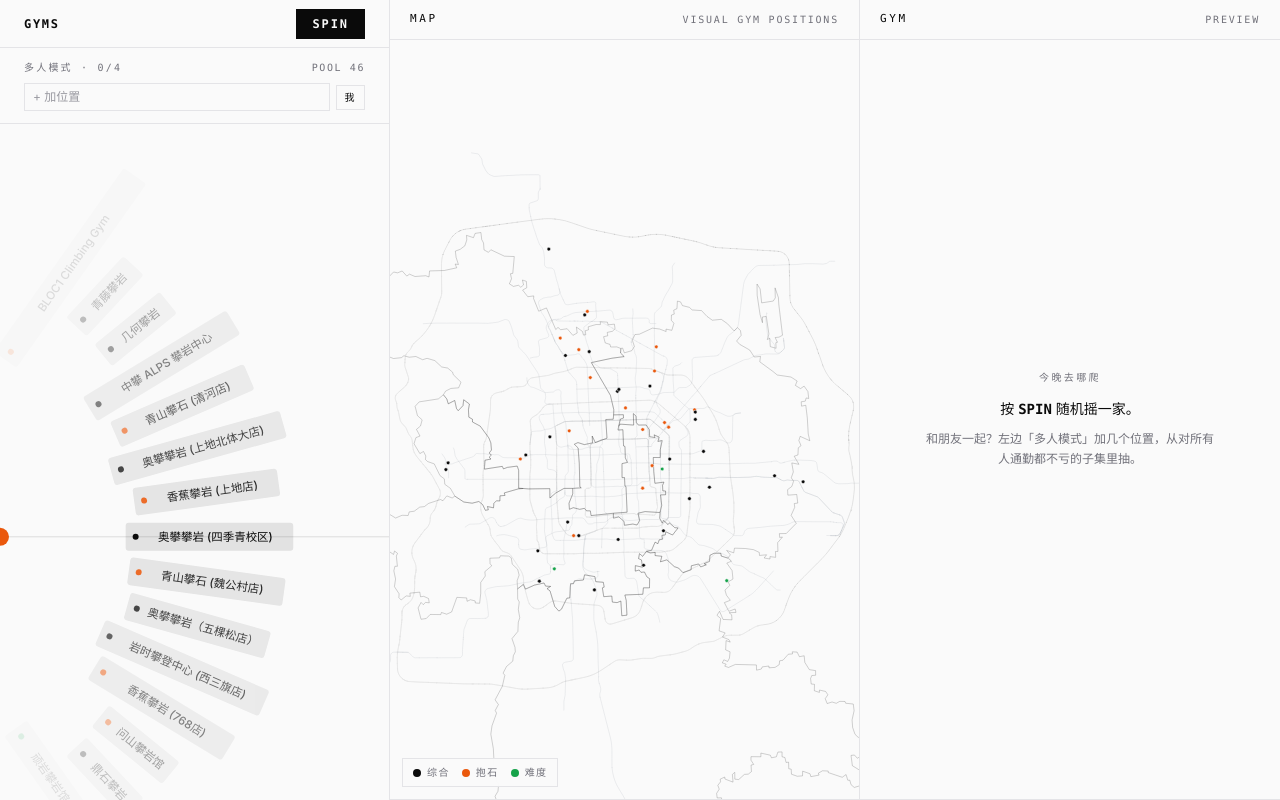
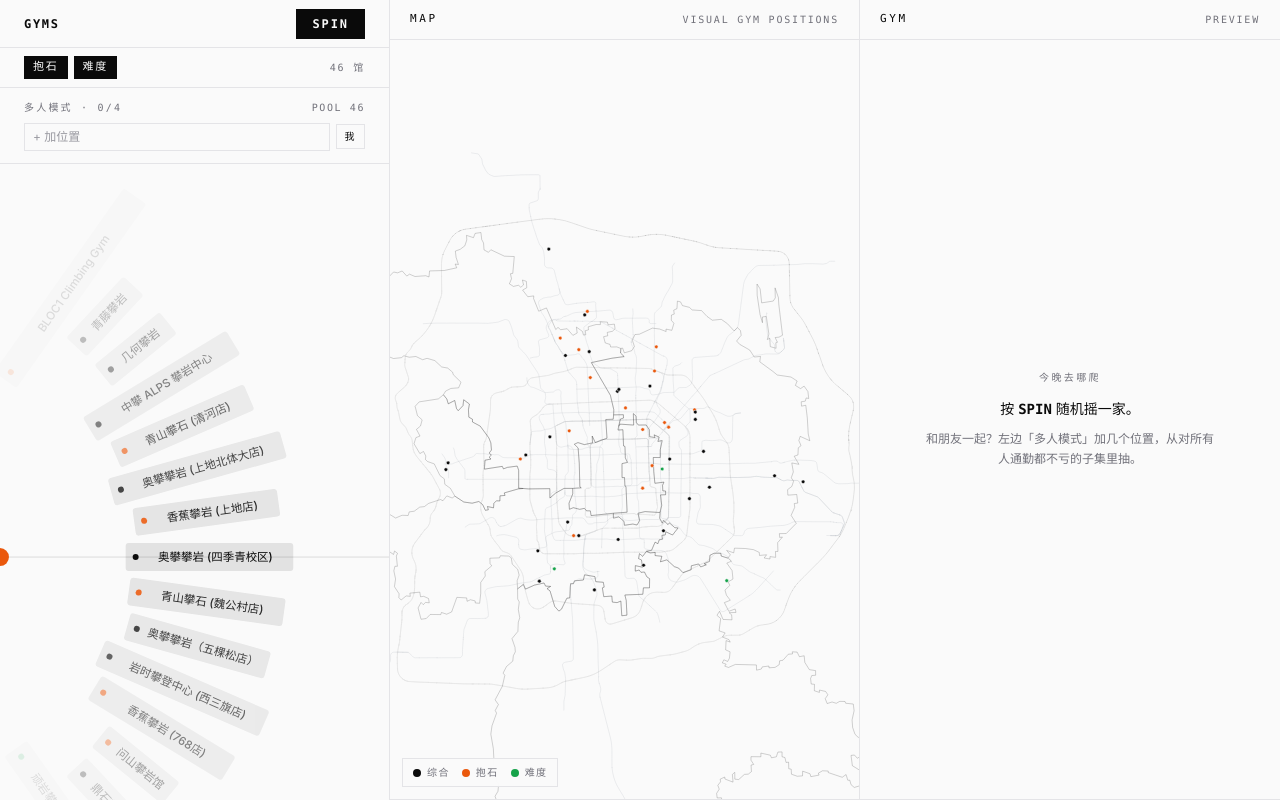
Before and after one commit to liyutong040421-max/beijing-running-roulette, a Next.js app: page /climbing in a window 1280 px wide. Built offline with nearby package versions, Linux system fonts and the light colour scheme.

Commit message:
Add 抱石 / 难度 type filter chips above the wheel
Toggling a chip drops gyms whose discipline isn't selected (综合馆 counts as
both). At least one chip stays on. Filtering also prunes selectedGym/hoveredGym
so the preview doesn't show a gym that's no longer in the pool.

```diff
--- a/components/climbing/ClimbingRoulette.tsx
+++ b/components/climbing/ClimbingRoulette.tsx
@@ -97,6 +97,21 @@ const DISTRICT_ORDER = new Map<string, number>([
 type DistrictProps = { name?: string; adcode?: number };
 type GeoData = FeatureCollection<Geometry, DistrictProps>;
 
+type GymType = "boulder" | "lead";
+
+const TYPE_CHIPS: Array<{ key: GymType; label: string }> = [
+  { key: "boulder", label: "抱石" },
+  { key: "lead", label: "难度" },
+];
+
+// 抱石馆 = bouldering only; 难度馆 = lead only; 综合馆 has both. A gym matches
+// the active set if it offers at least one of the selected disciplines.
+function gymMatchesTypes(g: ClimbingGym, active: Set<GymType>): boolean {
+  const hasBoulder = g.type === "抱石馆" || g.type === "综合馆";
+  const hasLead = g.type === "难度馆" || g.type === "综合馆";
+  return (active.has("boulder") && hasBoulder) || (active.has("lead") && hasLead);
+}
+
 export function ClimbingRoulette({ photoManifest = {} }: { photoManifest?: PhotoManifest } = {}) {
   const [selectedGym, setSelectedGym] = useState<ClimbingGym | null>(null);
   const [hoveredGym, setHoveredGym] = useState<ClimbingGym | null>(null);
@@ -114,16 +129,43 @@ export function ClimbingRoulette({ photoManifest = {} }: { photoManifest?: Photo
     return feedbackRef.current;
   };
 
+  // 综合馆 = boulder + lead. Toggle a chip off to drop those gyms; the other
+  // chip stays selected so the wheel always has something to spin.
+  const [activeTypes, setActiveTypes] = useState<Set<GymType>>(
+    () => new Set<GymType>(["boulder", "lead"]),
+  );
+  const toggleType = (t: GymType) => {
+    setActiveTypes((prev) => {
+      const next = new Set(prev);
+      if (next.has(t)) {
+        if (next.size === 1) return prev; // never let user clear both
+        next.delete(t);
+      } else {
+        next.add(t);
+      }
+      return next;
+    });
+  };
+
   const gyms = useMemo(() => {
-    return [...climbingGyms].sort((a, b) => {
+    const filtered = climbingGyms.filter((g) => gymMatchesTypes(g, activeTypes));
+    return filtered.sort((a, b) => {
       const districtDelta = (DISTRICT_ORDER.get(a.district) ?? 99) - (DISTRICT_ORDER.get(b.district) ?? 99);
       if (districtDelta !== 0) return districtDelta;
       const areaDelta = a.area.localeCompare(b.area, "zh-CN");
       if (areaDelta !== 0) return areaDelta;
       return a.name.localeCompare(b.name, "zh-CN");
     });
-  }, []);
+  }, [activeTypes]);
   const previewGym = hoveredGym ?? selectedGym;
+
+  // If the user filters out the currently selected gym, drop the selection so
+  // we don't show stale preview / transit data for an off-pool gym.
+  const gymIds = useMemo(() => new Set(gyms.map((g) => g.id)), [gyms]);
+  useEffect(() => {
+    if (selectedGym && !gymIds.has(selectedGym.id)) setSelectedGym(null);
+    if (hoveredGym && !gymIds.has(hoveredGym.id)) setHoveredGym(null);
+  }, [gymIds, selectedGym, hoveredGym]);
 
   const [participants, setParticipants] = useState<Participant[]>([]);
 
@@ -321,6 +363,12 @@ export function ClimbingRoulette({ photoManifest = {} }: { photoManifest?: Photo
         }}
         onWheelSpin={wheelSpin}
         fairPoolIds={fairPoolIds}
+        typeChipsProps={{
+          active: activeTypes,
+          onToggle: toggleType,
+          shownCount: gyms.length,
+          totalCount: climbingGyms.length,
+        }}
         partyProps={{
           participants,
           poolCount: fairPool.length,
@@ -396,6 +444,7 @@ function ClimbingWheel({
   onGymHoverIndex,
   onWheelSpin,
   fairPoolIds,
+  typeChipsProps,
   partyProps,
 }: {
   gyms: ClimbingGym[];
@@ -409,6 +458,7 @@ function ClimbingWheel({
   onGymHoverIndex: (index: number | null) => void;
   onWheelSpin: (deltaY: number) => void;
   fairPoolIds: Set<string>;
+  typeChipsProps: TypeChipsProps;
   partyProps: React.ComponentProps<typeof PartyPanel>;
 }) {
   const activeIndex = activeId
@@ -459,7 +509,7 @@ function ClimbingWheel({
   };
 
   return (
-    <aside className="grid min-h-[310px] grid-rows-[48px_auto_minmax(0,1fr)] overflow-hidden border-b border-hairline bg-bg lg:min-h-0 lg:border-b-0 lg:border-r">
+    <aside className="grid min-h-[310px] grid-rows-[48px_auto_auto_minmax(0,1fr)] overflow-hidden border-b border-hairline bg-bg lg:min-h-0 lg:border-b-0 lg:border-r">
       <div className="z-20 flex h-12 items-center justify-between border-b border-hairline px-5 lg:px-6">
         <div className="font-mono text-[12px] font-bold uppercase tracking-[0.14em] text-fg">
           Gyms
@@ -473,6 +523,8 @@ function ClimbingWheel({
           {spinning ? "..." : "SPIN"}
         </button>
       </div>
+
+      <TypeChips {...typeChipsProps} />
 
       <PartyPanel {...partyProps} />
 
@@ -879,6 +931,48 @@ function LegendDot({ color, label }: { color: string; label: string }) {
   );
 }
 
+type TypeChipsProps = {
+  active: Set<GymType>;
+  onToggle: (t: GymType) => void;
+  shownCount: number;
+  totalCount: number;
+};
+
+function TypeChips({ active, onToggle, shownCount, totalCount }: TypeChipsProps) {
+  return (
+    <div className="flex items-center justify-between gap-3 border-b border-hairline bg-bg/95 px-5 py-2 lg:px-6">
+      <div className="flex items-center gap-1.5">
+        {TYPE_CHIPS.map((chip) => {
+          const on = active.has(chip.key);
+          const onlyOne = on && active.size === 1;
+          return (
+            <button
+              key={chip.key}
+              type="button"
+              onClick={() => onToggle(chip.key)}
+              aria-pressed={on}
+              disabled={onlyOne}
+              title={onlyOne ? "至少要选一种类型" : on ? "点击取消" : "点击加入"}
+              className={
+                "border px-2 py-0.5 font-mono text-[11px] uppercase tracking-[0.16em] transition-colors " +
+                (on
+                  ? "border-fg bg-fg text-bg"
+                  : "border-hairline bg-bg text-muted hover:border-fg hover:text-fg") +
+                (onlyOne ? " cursor-not-allowed opacity-90" : "")
+              }
+            >
+              {chip.label}
+            </button>
+          );
+        })}
+      </div>
+      <div className="font-mono text-[10px] uppercase tracking-[0.18em] text-muted">
+        {shownCount === totalCount ? `${totalCount} 馆` : `${shownCount}/${totalCount} 馆`}
+      </div>
+    </div>
+  );
+}
+
 function GymPreview({
   gym,
   participants,
```
